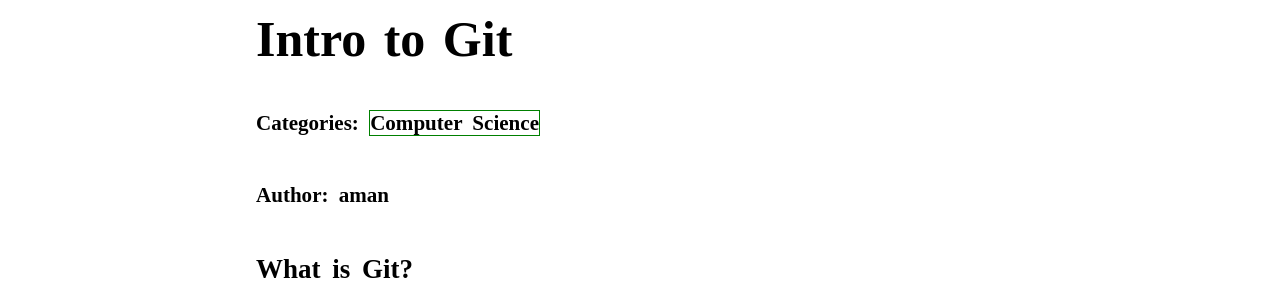
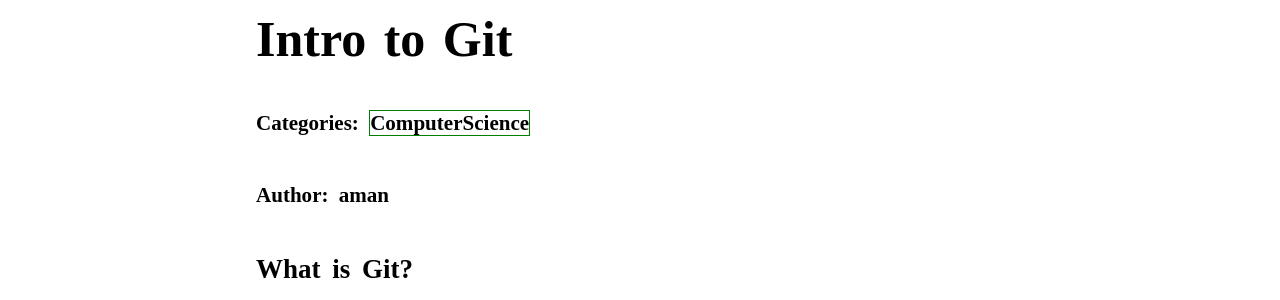
Before and after one commit to Psintica/blog, a Jekyll site: the page built from _posts/2021-04-13-Intro-to-Git.md, in a window 1280 px wide and 900 px high. Shown: the part 154-454 px from the top of the window. Built offline with Jekyll 4.4.1, drawn with Linux system fonts in a browser that asks for light colours; nearby versions of some CDN libraries; some web fonts are replaced; comment, search, counter and statistics services are not loaded.

Commit message:
changed category

```diff
--- a/_posts/2021-04-13-Intro-to-Git.md
+++ b/_posts/2021-04-13-Intro-to-Git.md
@@ -4,7 +4,7 @@ title:  "Intro to Git"
 date:   2021-03-27 08:30:07 +0530
 author: "aman"
 categories:
-    - Computer Science
+    - ComputerScience
 
 usemathjax: false
 synopsis: Introduction to Git and some best resources to start with Git and Github.
```
